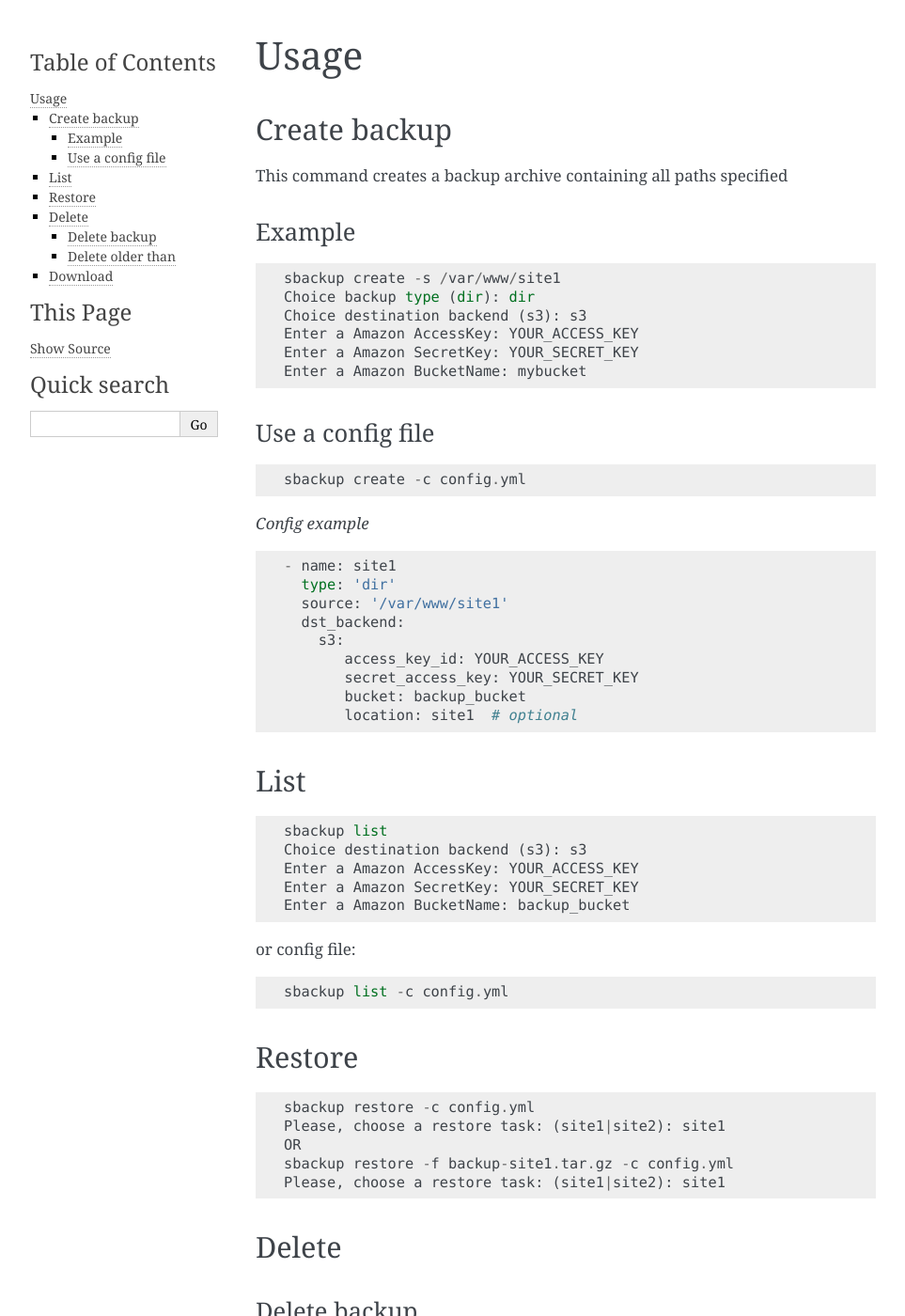
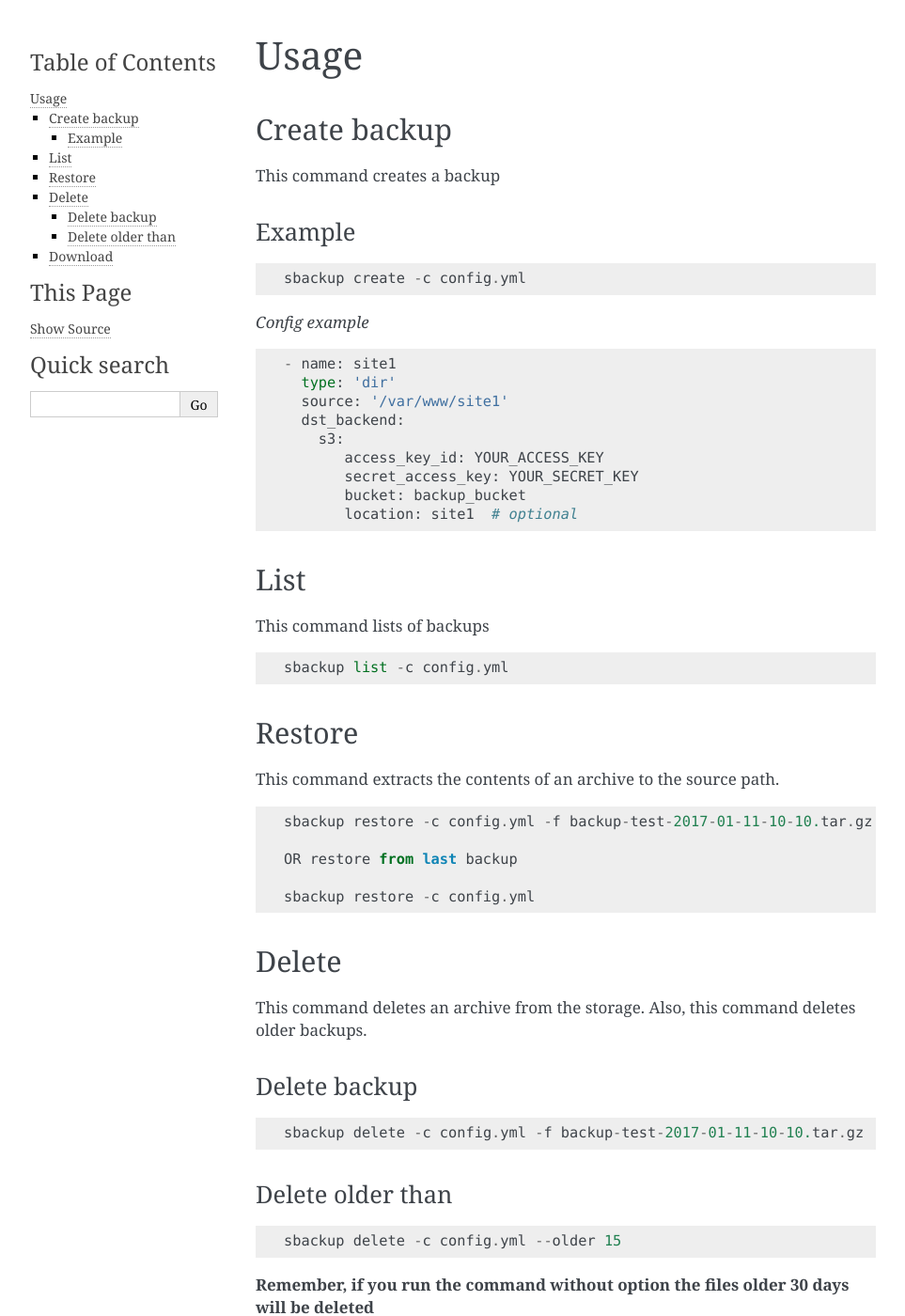
Before and after one commit to myarik/sbackup, a Sphinx documentation site: the page built from docs/guide/index.rst, in a window 1280 px wide and 1400 px high. Shown: the whole window at 94% size, without its empty margins (148-1111 px from the left). Built offline with Sphinx 7.4.7, drawn with Linux system fonts in a browser that asks for light colours; some of the changed text lies outside the part shown.

```diff
--- a/docs/guide/index.rst
+++ b/docs/guide/index.rst
@@ -4,21 +4,10 @@ Usage
 
 Create backup
 =============
-This command creates a backup archive containing all paths specified
+This command creates a backup
 
 Example
 -------
-::
-
-    sbackup create -s /var/www/site1
-    Choice backup type (dir): dir
-    Choice destination backend (s3): s3
-    Enter a Amazon AccessKey: YOUR_ACCESS_KEY
-    Enter a Amazon SecretKey: YOUR_SECRET_KEY
-    Enter a Amazon BucketName: mybucket
-
-Use a config file
------------------
 ::
 
     sbackup create -c config.yml
@@ -38,40 +27,35 @@ Use a config file
 
 List
 ====
+This command lists of backups
 
-::
-
-    sbackup list                                                                                                                                                                                                                                              (env: simple_backup)
-    Choice destination backend (s3): s3
-    Enter a Amazon AccessKey: YOUR_ACCESS_KEY
-    Enter a Amazon SecretKey: YOUR_SECRET_KEY
-    Enter a Amazon BucketName: backup_bucket
-
-or config file:
 ::
 
     sbackup list -c config.yml
 
+
 Restore
 =======
+This command extracts the contents of an archive to the source path.
 
 ::
 
+    sbackup restore -c config.yml -f backup-test-2017-01-11-10-10.tar.gz
+
+    OR restore from last backup
+
     sbackup restore -c config.yml
-    Please, choose a restore task: (site1|site2): site1
-    OR
-    sbackup restore -f backup-site1.tar.gz -c config.yml                                                                                                                                        (env: simple_backup)
-    Please, choose a restore task: (site1|site2): site1
 
 Delete
 ======
+This command deletes an archive from the storage. Also, this command deletes older backups.
 
 Delete backup
 -------------
 
 ::
 
-    sbackup delete -c config.yml -f backup-2017-01-16-20-20.tar.gz
+    sbackup delete -c config.yml -f backup-test-2017-01-11-10-10.tar.gz
 
 Delete older than
 -----------------
@@ -83,13 +67,7 @@ Delete older than
 
 Download
 ========
-
+This command upload an archive from the storage.
 ::
 
-    sbackup download -f backup.tar.gz -dst /home/data -c config.yml
-    or
-    sbackup download -f backup.tar.gz -dst /home/data
-    Choice destination backend (s3): s3
-    Enter a Amazon AccessKey: YOUR_ACCESS_KEY
-    Enter a Amazon SecretKey: YOUR_SECRET_KEY
-    Enter a Amazon BucketName: backup_bucket
+    sbackup download -f backup-test-2017-01-11-10-10.tar.gz -dst /home/data -c config.yml
```
Also changed, not shown: README.rst (+24 -3 lines), docs/guide/quickstart.rst (+20 -0 lines), docs/index.rst (+7 -4 lines).
